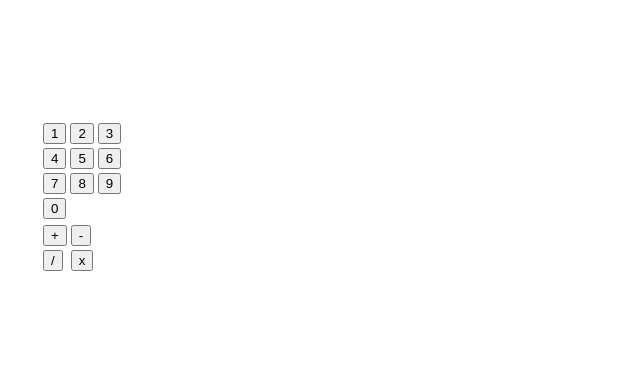
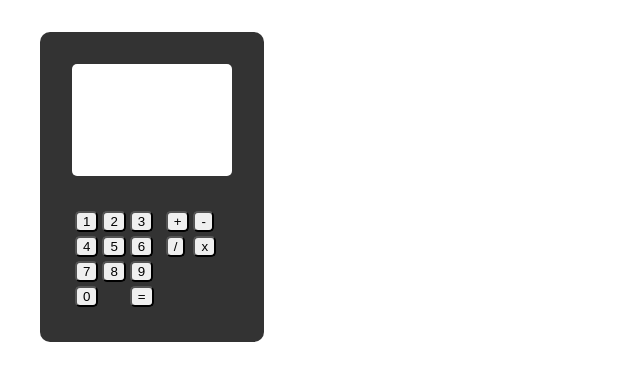
Before and after one commit to mding5692/JQuery-Calculator, a plain HTML site: page index.html in a window 1280 px wide. Shown: the whole page, without its empty margins (0-640 px from the left). Drawn offline with nearby package versions, Linux system fonts and the light colour scheme.

Commit message:
Update index.html

```diff
--- a/index.html
+++ b/index.html
@@ -11,11 +11,23 @@
 
 		section {
 			padding: 2em;
+			background: #333;
+			width: 10em;
+			margin: 2em;
+			border-radius: 10px;
 		}
 
 		.display {
+			border-radius: 5px;
 			height: 5em;
             color: #333;
+            background: #fff;
+            margin-bottom: 2em;
+            padding: 1em;
+		}
+
+		button {
+			border-radius: 5px;
 		}
 
 
@@ -38,6 +50,15 @@
 						<td>
 							<button class="number" id="three">3</button>
 						</td>
+						<td>
+							&nbsp;
+						</td>
+						<td>
+							<button class="operator" id="plus">+</button>
+						</td>
+						<td>
+							<button class="operator" id="minus">-</button>
+						</td>
 					</tr>
 					<tr>
 						<td>
@@ -48,6 +69,15 @@
 						</td>
 						<td>
 							<button class="number" id="six">6</button>
+						</td>
+						<td>
+							&nbsp;
+						</td>
+						<td>
+							<button class="operator" id="divide">/</button>
+						</td>
+						<td>
+							<button class="operator" id="times">x</button>
 						</td>
 					</tr>
 					<tr>
@@ -65,23 +95,11 @@
 						<td>
 							<button class="number" id="zero">0</button>
 						</td>
-					</tr>
-				</table>
-				<table id="operators">
-					<tr>
 						<td>
-							<button class="operator" id="plus">+</button>
+						&nbsp;
 						</td>
 						<td>
-							<button class="operator" id="minus">-</button>
-						</td>
-					</tr>
-					<tr>
-						<td>
-							<button class="operator" id="divide">/</button>
-						</td>
-						<td>
-							<button class="operator" id="times">x</button>
+							<button class="equals_button" id="equals">=</button>
 						</td>
 					</tr>
 				</table>
@@ -94,12 +112,25 @@
 
 
         var storedCalculation = '';
+        var numOfOperatorsPressed = 0;
 
         $('.number, .operator').click(function () {
              var numberOrOperator = $(this).html();
             storedCalculation += numberOrOperator;
             $('.display').html(storedCalculation);
+            if ($(this).is('.operator') ) {
+            	numOfOperatorsPressed++;
+
+            }
          });
+
+        $('.equals_button').click(function() {
+        	if (numOfOperators <= 1) {
+
+        	} else {
+        		$('.display').html("Error, more than one operator");
+        	}
+        })
 
 		</script>
 
```
